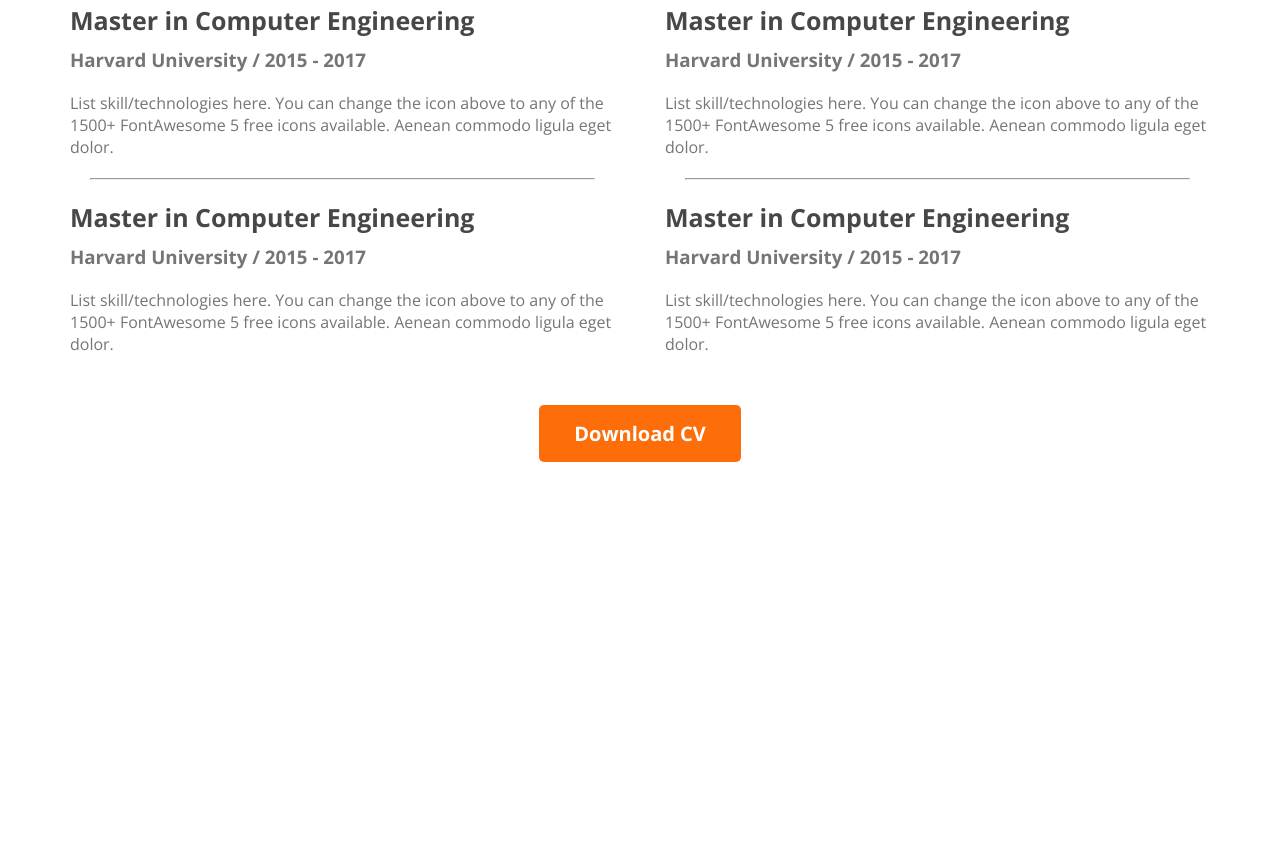
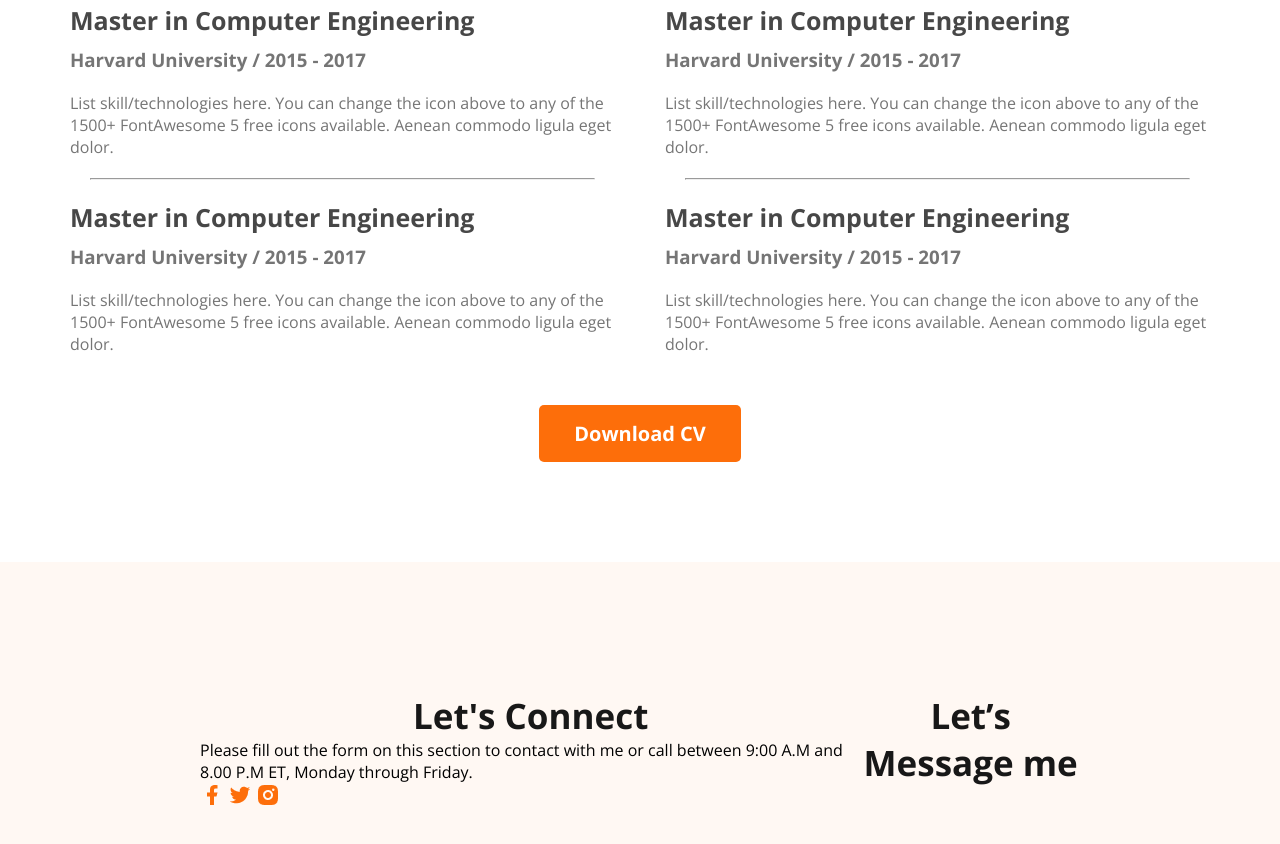
Before and after one commit to arafat356/Webdeveloper-portfolio, a plain HTML site: page index.html in a window 1280 px wide. Shown: the part 2352-3196 px from the top of the page. Before the commit the page ends 2814 px from the top, so only its background shows below. Drawn offline with nearby package versions, Linux system fonts and the light colour scheme.

Commit message:
basic footer

```diff
--- a/index.html
+++ b/index.html
@@ -198,6 +198,22 @@
         </div>
       </section>
     </main>
-    <footer></footer>
+    <footer>
+      <div class="footer-colum">
+        <h3 class="section-title">Let's Connect</h3>
+        <p class="pragraph-section-descripton">
+          Please fill out the form on this section to contact with me or call
+          between 9:00 A.M and 8.00 P.M ET, Monday through Friday.
+        </p>
+        <div class="socile-list">
+          <a href=""><img src="images/icons/facebook.png" alt="" /></a>
+          <a href=""><img src="images/icons/twitter.png" alt="" /></a>
+          <a href=""><img src="images/icons/insta.png" alt="" /></a>
+        </div>
+      </div>
+      <div class="footer-colum">
+        <h3 class="section-title">Let’s Message me</h3>
+      </div>
+    </footer>
   </body>
 </html>
--- a/style.css
+++ b/style.css
@@ -208,3 +208,12 @@ main section {
   text-align: center;
   margin-top: 50px;
 }
+
+/* footer style  */
+
+footer {
+  display: flex;
+  background: #fff8f3;
+  padding: 130px 200px;
+  margin-top: 100px;
+}
```
